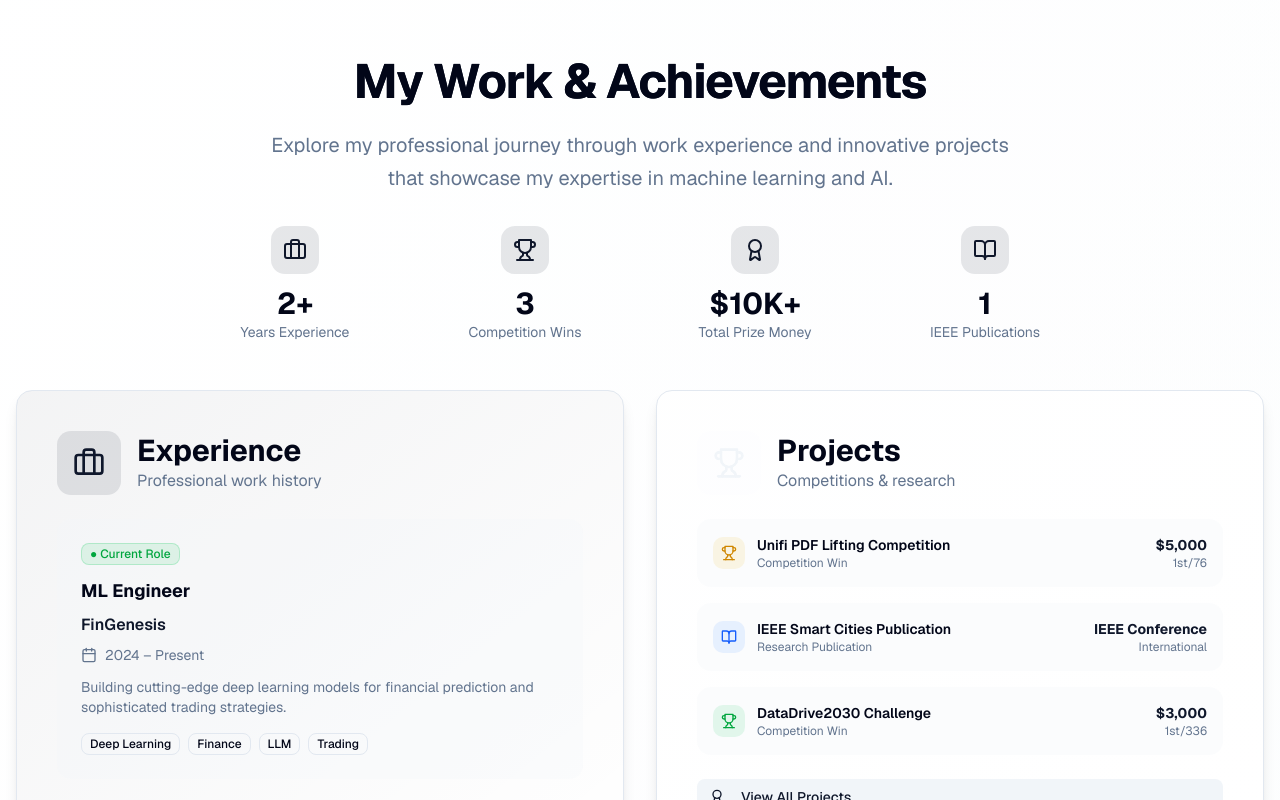
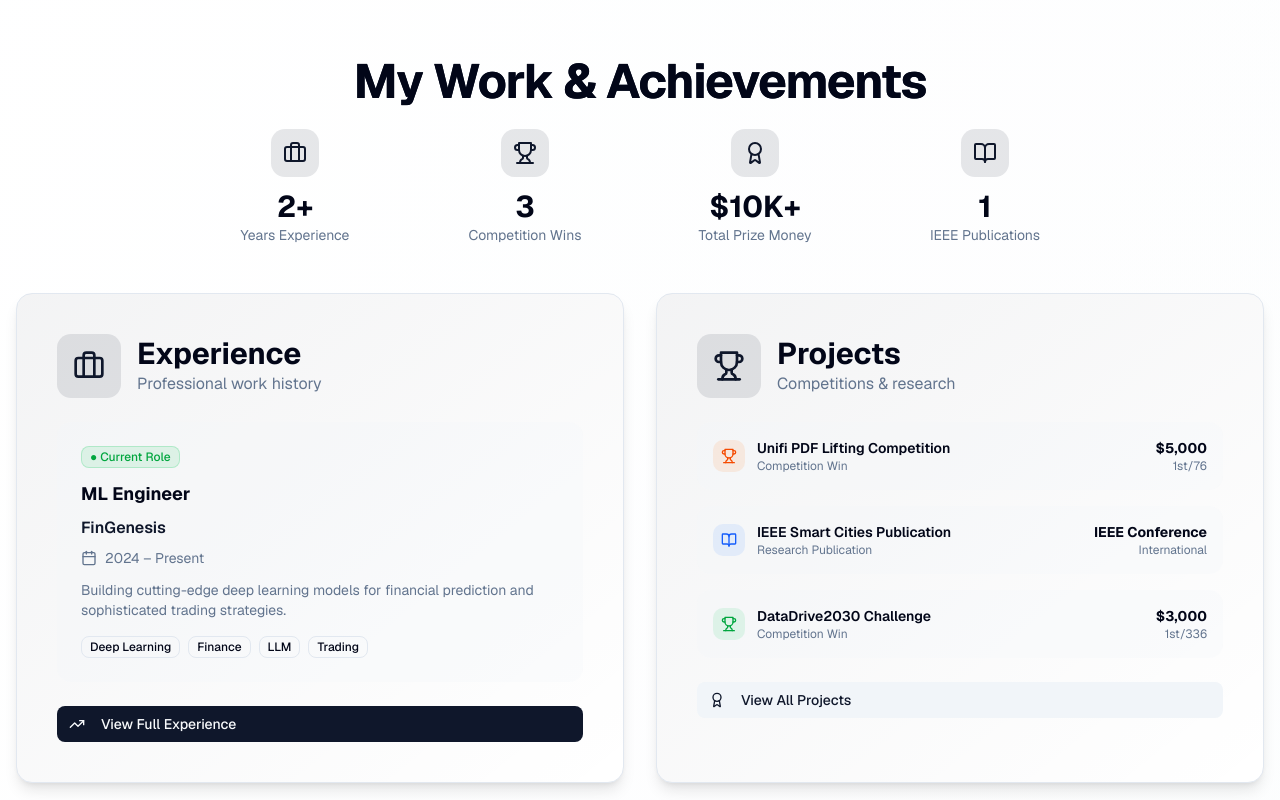
Before and after one commit to HamdiBarkous/portfolio, a Next.js app: page / in a window 1280 px wide. Shown: the part 460-1260 px from the top of the page. Built offline with nearby package versions, Linux system fonts and the light colour scheme.

Commit message:
update layout

```diff
--- a/src/app/experience/page.tsx
+++ b/src/app/experience/page.tsx
@@ -83,7 +83,7 @@ export default function ExperiencePage() {
               <div className="text-sm text-muted-foreground">Years Experience</div>
             </div>
             <div className="text-center">
-              <div className="text-3xl font-bold text-secondary">10M+</div>
+              <div className="text-3xl font-bold text-foreground">10M+</div>
               <div className="text-sm text-muted-foreground">Data Points Processed</div>
             </div>
             <div className="text-center">
@@ -165,8 +165,8 @@ export default function ExperiencePage() {
                   {/* Achievements */}
                   <div className="mb-6">
                     <div className="flex items-center gap-2 mb-3">
-                      <Award className="w-4 h-4 text-secondary" />
-                      <span className="text-sm font-semibold text-secondary">Key Achievements</span>
+                      <Award className="w-4 h-4 text-foreground" />
+                      <span className="text-sm font-semibold text-foreground">Key Achievements</span>
                     </div>
                     <ul className="space-y-2">
                       {experience.achievements.map((achievement, i) => (
--- a/src/app/page.tsx
+++ b/src/app/page.tsx
@@ -93,7 +93,7 @@ const featuredProjects = [
     prize: '$5,000',
     rank: '1st/76',
     icon: Trophy,
-    color: 'text-yellow-600 bg-yellow-500/10'
+    color: 'text-orange-600 bg-orange-500/10'
   },
   {
     title: 'IEEE Smart Cities Publication',
@@ -177,10 +177,6 @@ export default function Home() {
               My Work & Achievements
             </h2>
 
-            <p className="text-lg md:text-xl text-muted-foreground max-w-3xl mx-auto leading-relaxed mb-8">
-              Explore my professional journey through work experience and innovative projects that showcase my expertise in machine learning and AI.
-            </p>
-
             {/* Quick Stats */}
             <div className="grid grid-cols-2 md:grid-cols-4 gap-6 max-w-4xl mx-auto mb-12">
               {stats.map((stat, index) => {
@@ -253,12 +249,12 @@ export default function Home() {
 
             {/* Projects Section */}
             <div className="group relative overflow-hidden rounded-2xl bg-card border border-border shadow-lg hover:shadow-xl transition-all duration-500 hover:scale-[1.02]">
-              <div className="absolute inset-0 bg-gradient-to-br from-secondary/5 to-transparent"></div>
+              <div className="absolute inset-0 bg-gradient-to-br from-primary/5 to-transparent"></div>
               <div className="relative p-8 md:p-10">
 
                 {/* Header */}
                 <div className="flex items-center gap-4 mb-6">
-                  <div className="p-4 rounded-xl bg-secondary/10 text-secondary">
+                  <div className="p-4 rounded-xl bg-primary/10 text-primary">
                     <Trophy className="w-8 h-8" />
                   </div>
                   <div>
@@ -281,7 +277,7 @@ export default function Home() {
                           <p className="text-xs text-muted-foreground">{project.type}</p>
                         </div>
                         <div className="text-right">
-                          <div className="text-sm font-bold text-primary">
+                          <div className="text-sm font-bold text-foreground">
                             {project.prize || project.venue}
                           </div>
                           <div className="text-xs text-muted-foreground">
--- a/src/app/projects/page.tsx
+++ b/src/app/projects/page.tsx
@@ -151,7 +151,7 @@ export default function ProjectsPage() {
               <div className="text-sm text-muted-foreground">Competition Wins</div>
             </div>
             <div className="text-center">
-              <div className="text-3xl font-bold text-secondary">${totalPrizeMoney.toLocaleString()}</div>
+              <div className="text-3xl font-bold text-foreground">${totalPrizeMoney.toLocaleString()}</div>
               <div className="text-sm text-muted-foreground">Prize Money</div>
             </div>
             <div className="text-center">
@@ -159,7 +159,7 @@ export default function ProjectsPage() {
               <div className="text-sm text-muted-foreground">Total Competitors</div>
             </div>
             <div className="text-center">
-              <div className="text-3xl font-bold text-secondary">1</div>
+              <div className="text-3xl font-bold text-foreground">1</div>
               <div className="text-sm text-muted-foreground">IEEE Publication</div>
             </div>
           </div>
@@ -247,7 +247,7 @@ export default function ProjectsPage() {
                             <div className="text-xs text-muted-foreground">Rank</div>
                           </div>
                           <div className="text-center">
-                            <div className="text-lg font-bold text-secondary">{project.stats.participants}</div>
+                            <div className="text-lg font-bold text-foreground">{project.stats.participants}</div>
                             <div className="text-xs text-muted-foreground">Participants</div>
                           </div>
                           <div className="text-center">
@@ -263,7 +263,7 @@ export default function ProjectsPage() {
                             <div className="text-xs text-muted-foreground">Venue</div>
                           </div>
                           <div className="text-center">
-                            <div className="text-lg font-bold text-secondary">{project.stats.impact}</div>
+                            <div className="text-lg font-bold text-foreground">{project.stats.impact}</div>
                             <div className="text-xs text-muted-foreground">Scope</div>
                           </div>
                           <div className="text-center">
```
